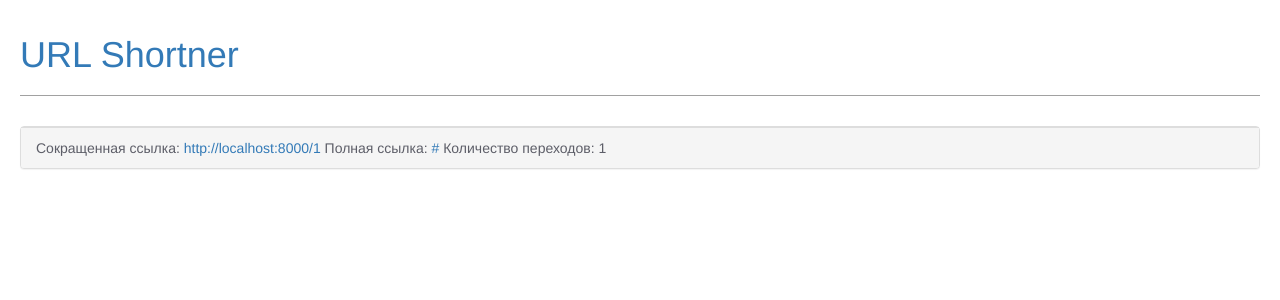
After one commit to clownkill/url_shortener_django, a Django app: page /urls/ in a window 1280 px wide. The commit adds this page. Shown: the top 300 px of the page. Run offline with Django 4.2, Linux system fonts and the light colour scheme; tables that the repository leaves empty hold one stand-in row (values such as "Sample post"); some libraries are stand-ins or nearby versions.

Commit message:
add link list

```diff
--- a/shortenersite/static/shortenersite/css/custom.css
+++ b/shortenersite/static/shortenersite/css/custom.css
@@ -5,22 +5,22 @@ margin-bottom: 60px;
 
 a:hover{
 text-decoration: none;
+color: #8b0000;
 }
 
 header {
-border-bottom: 1px solid #eeeeee;
+border-bottom: 1px solid #a1a1a1;
 margin-bottom: 30px;
 padding-bottom: 10px;
 clear: both;
 }
 
 #wrap {
-max-width: 700px;
 margin: 5px 10px 10px 10px;
 padding: 10px;
 text-align: left;
 }
 #url-result {
-color: #00e000;
+color: #5d5e68;
 display: hidden;
 }
--- a/shortenersite/templates/shortenersite/base.html
+++ b/shortenersite/templates/shortenersite/base.html
@@ -36,7 +36,7 @@ function returnSuccess(data, textStatus, jqXHR) {
 <body>
   <div id="wrap">
     <header>
-      <h1><a href="{% url 'shortenersite:home' %}">URL Shortner</a><small>Shorten the URL</small></h1>
+      <h1><a href="{% url 'shortenersite:home' %}">URL Shortner</a></h1>
     </header>
     <div id="content">
       {% block content %}
--- a/shortenersite/templates/shortenersite/index.html
+++ b/shortenersite/templates/shortenersite/index.html
@@ -17,6 +17,9 @@
   <div class="panel-footer">
     <span id="url-result">Enter the URL above and click submit!</span>
   </div>
+  <h2>
+    <a href="{% url 'shortenersite:showurls' %}">Сокращенные сылки</a>
+  </h2>
 </div>
 
 {% endblock %}
--- /dev/null
+++ b/shortenersite/templates/shortenersite/urls.html
@@ -0,0 +1,19 @@
+{% extends "shortenersite/base.html" %}
+
+{% block title %}URL Shortner - Make your URL shorter!{% endblock %}
+
+{% block content %}
+
+<div class="panel panel-default">
+    {% for url in urls %}
+        <div class="panel-footer">
+            <span id="url-result">
+                   Сокращенная ссылка: <a href="{{ base_url }}/{{ url.short_id }}">{{ base_url }}/{{ url.short_id }}</a>
+                   Полная ссылка: <a href="{{ url.httpurl }}">{{ url.httpurl }}</a>
+                   Количество переходов: {{ url.count }}
+            </span>
+        </div>
+    {% endfor %}
+</div>
+
+{% endblock %}
--- a/shortenersite/urls.py
+++ b/shortenersite/urls.py
@@ -1,9 +1,10 @@
-from django.urls import re_path
+from django.urls import path, re_path
 
-from .views import index, redirect_original, shorten_url
+from .views import index, redirect_original, shorten_url, show_urls
 
 urlpatterns = [
     re_path(r'^$', index, name='home'),
     re_path(r'^(?P<short_id>\w{5})$', redirect_original, name='redirectoriginal'),
     re_path(r'^makeshort/$', shorten_url, name='shortenurl'),
+    path('urls/', show_urls, name='showurls')
 ]
--- a/shortenersite/views.py
+++ b/shortenersite/views.py
@@ -10,6 +10,14 @@ from .models import Urls
 
 def index(request):
     return render(request, 'shortenersite/index.html')
+
+
+def show_urls(request):
+    context = {
+        'urls': Urls.objects.all(),
+        'base_url': settings.SITE_URL,
+    }
+    return render(request, 'shortenersite/urls.html', context)
 
 
 def redirect_original(request, short_id):
```
